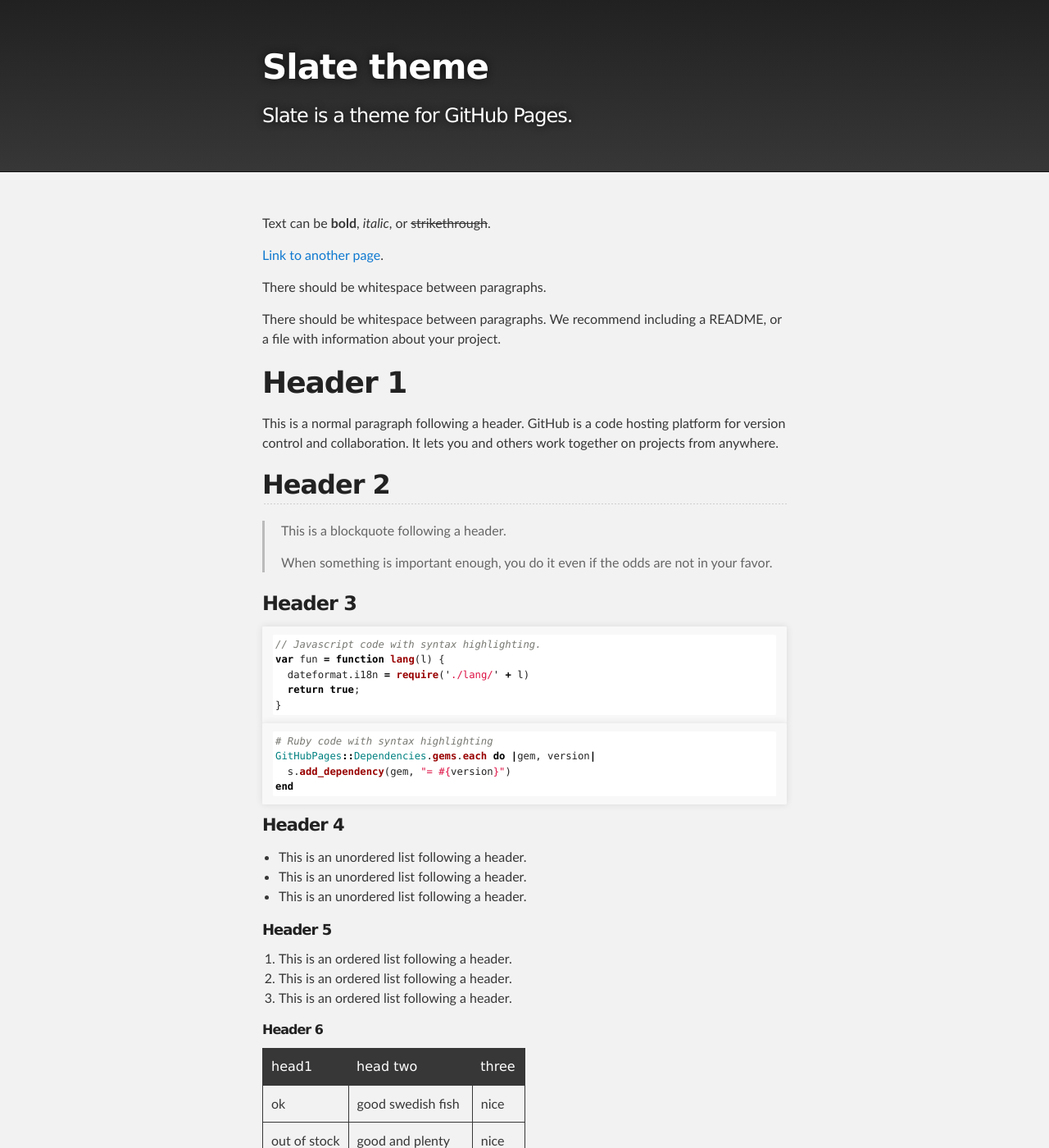
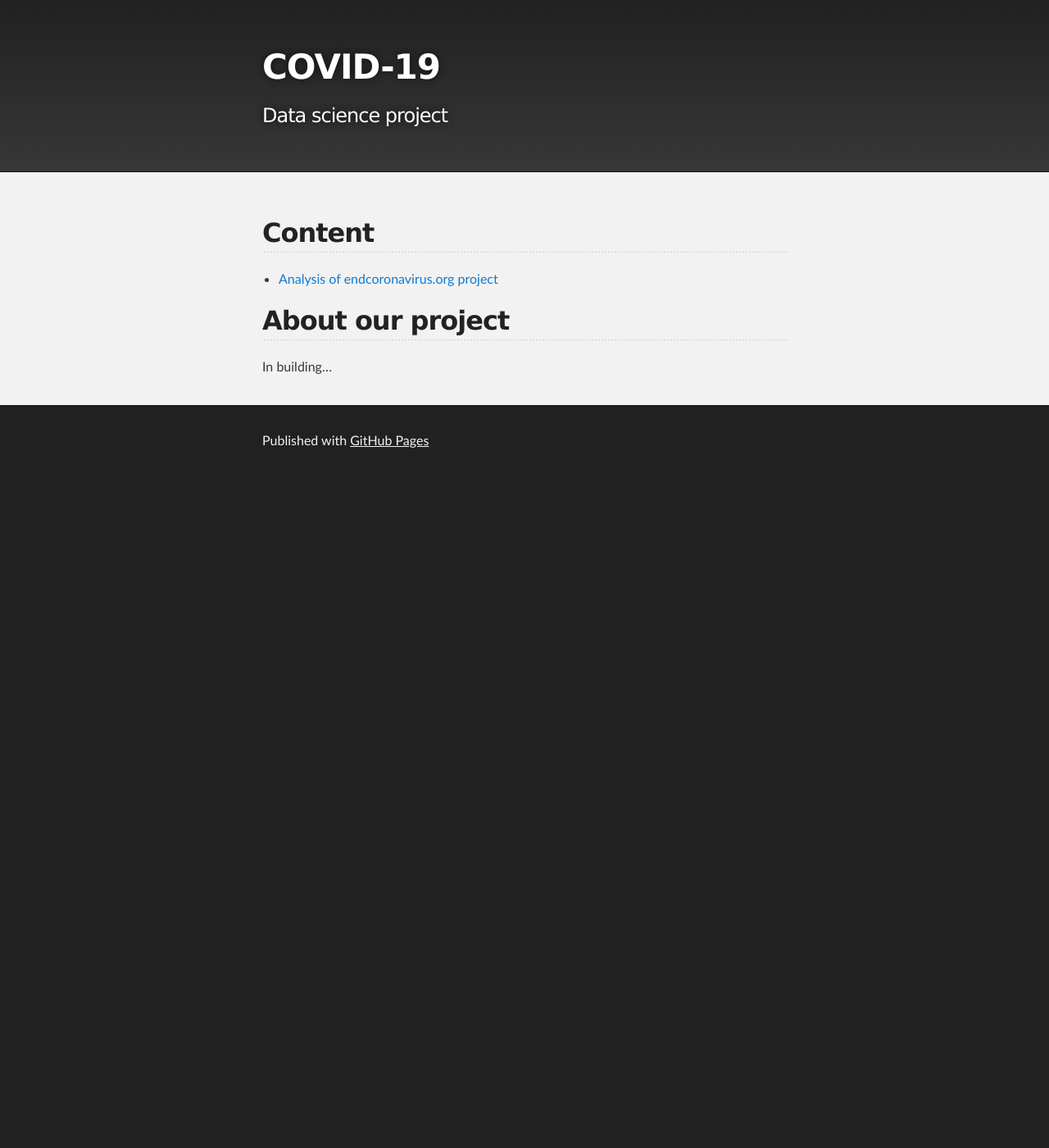
Before and after one commit to covid19ai/covid19ai.github.io, a Jekyll site: the page built from index.md, in a window 1280 px wide and 1400 px high. Shown: the whole window at 82% size. Built offline with Jekyll 4.4.1, drawn with Linux system fonts in a browser that asks for light colours; some of the changed text lies outside the part shown.

````diff
--- a/_config.yml
+++ b/_config.yml
@@ -1,5 +1,5 @@
-title: Slate theme
-description: Slate is a theme for GitHub Pages.
+title: COVID-19
+description: Data science project
 show_downloads: false
 google_analytics:
 theme: jekyll-theme-slate
--- a/index.md
+++ b/index.md
@@ -2,122 +2,9 @@
 layout: default
 ---
 
-Text can be **bold**, _italic_, or ~~strikethrough~~.
+## Content
 
-[Link to another page](./another-page.html).
+* [Analysis of endcoronavirus.org project](./endcoronavirus.html)
 
-There should be whitespace between paragraphs.
-
-There should be whitespace between paragraphs. We recommend including a README, or a file with information about your project.
-
-# Header 1
-
-This is a normal paragraph following a header. GitHub is a code hosting platform for version control and collaboration. It lets you and others work together on projects from anywhere.
-
-## Header 2
-
-> This is a blockquote following a header.
->
-> When something is important enough, you do it even if the odds are not in your favor.
-
-### Header 3
-
-```js
-// Javascript code with syntax highlighting.
-var fun = function lang(l) {
-  dateformat.i18n = require('./lang/' + l)
-  return true;
-}
-```
-
-```ruby
-# Ruby code with syntax highlighting
-GitHubPages::Dependencies.gems.each do |gem, version|
-  s.add_dependency(gem, "= #{version}")
-end
-```
-
-#### Header 4
-
-*   This is an unordered list following a header.
-*   This is an unordered list following a header.
-*   This is an unordered list following a header.
-
-##### Header 5
-
-1.  This is an ordered list following a header.
-2.  This is an ordered list following a header.
-3.  This is an ordered list following a header.
-
-###### Header 6
-
-| head1        | head two          | three |
-|:-------------|:------------------|:------|
-| ok           | good swedish fish | nice  |
-| out of stock | good and plenty   | nice  |
-| ok           | good `oreos`      | hmm   |
-| ok           | good `zoute` drop | yumm  |
-
-### There's a horizontal rule below this.
-
-* * *
-
-### Here is an unordered list:
-
-*   Item foo
-*   Item bar
-*   Item baz
-*   Item zip
-
-### And an ordered list:
-
-1.  Item one
-1.  Item two
-1.  Item three
-1.  Item four
-
-### And a nested list:
-
-- level 1 item
-  - level 2 item
-  - level 2 item
-    - level 3 item
-    - level 3 item
-- level 1 item
-  - level 2 item
-  - level 2 item
-  - level 2 item
-- level 1 item
-  - level 2 item
-  - level 2 item
-- level 1 item
-
-### Small image
-
-![Octocat](https://github.githubassets.com/images/icons/emoji/octocat.png)
-
-### Large image
-
-![Branching](https://guides.github.com/activities/hello-world/branching.png)
-
-
-### Definition lists can be used with HTML syntax.
-
-<dl>
-<dt>Name</dt>
-<dd>Godzilla</dd>
-<dt>Born</dt>
-<dd>1952</dd>
-<dt>Birthplace</dt>
-<dd>Japan</dd>
-<dt>Color</dt>
-<dd>Green</dd>
-</dl>
-
-```
-Long, single-line code blocks should not wrap. They should horizontally scroll if they are too long. This line should be long enough to demonstrate this.
-```
-
-```
-The final element.
-```
+## About our project
+In building...
````
Also changed, not shown: 404.html (deleted, +0 -24 lines), _posts/2020-05-13-welcome-to-jekyll.markdown (deleted, +0 -25 lines), about.md (deleted, +0 -18 lines), endcoronavirus.md (added, +51 -0 lines), oldindex.md (added, +123 -0 lines), README.md (deleted), data/plots/andorra.png (added), data/plots/austria.png (added), data/plots/bulgaria.png (added), data/plots/estoniaac.png (added), data/plots/finlandac.png (added), data/plots/poland.png (added), data/plots/romania.png (added), data/plots/ukd.png (added), 4 more files.
